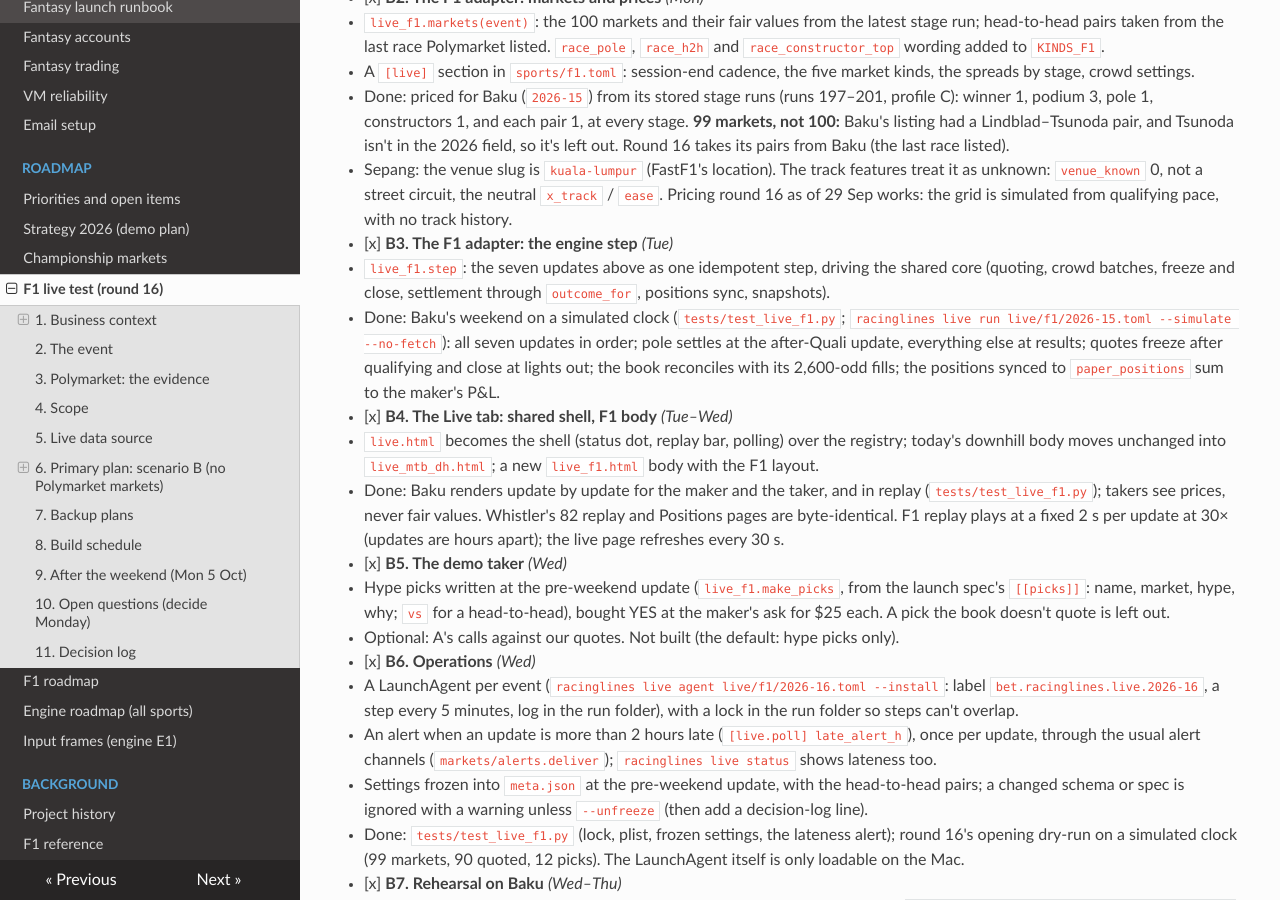
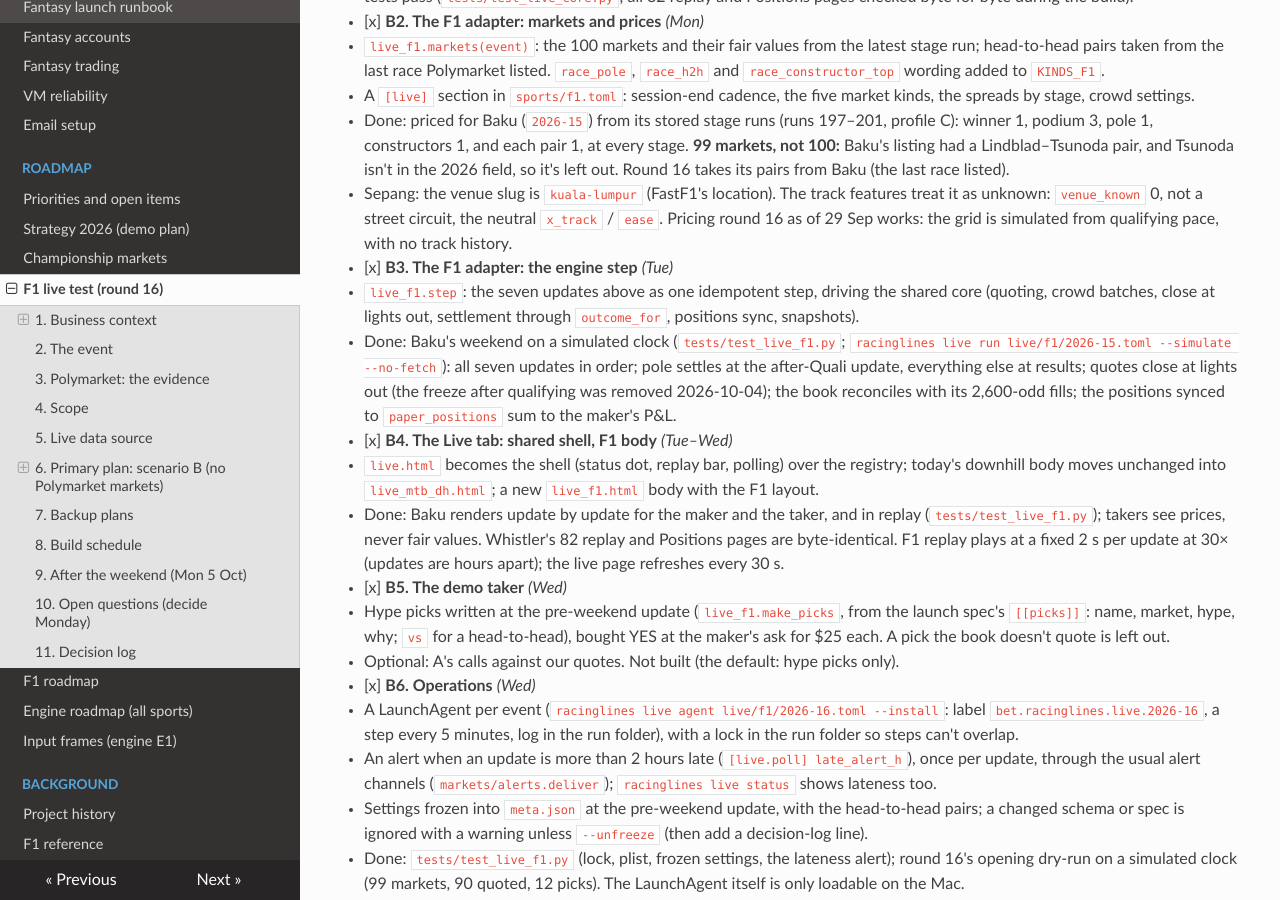
Before and after one commit to lalligagger/racinglines-public, an MkDocs documentation site: the page built from docs/f1-live-roadmap.md, in a window 1280 px wide and 900 px high, scrolled down 8703 px. Built offline with MkDocs 1.6.1, drawn with Linux system fonts in a browser that asks for light colours; nearby versions of some CDN libraries; some of the changed text lies outside the part shown.

Commit message:
Live books never freeze: remove the after-qualifying quote freeze from sports/f1.toml and live_f1
Owner rule (2026-10-04): no freeze at qualifying or any other time of a race weekend. The qualifying update still
settles pole and opens the pre-race window (plan marks it qual); there is no frozen state, every update requotes from
the latest fair until lights out. Live tab label and legend, tests, docs, decision log and CLAUDE.md updated.

Co-Authored-By: Claude Opus 5.5 <noreply@anthropic.com>
Claude-Session: https://claude.ai/code/session_01RmjgQWcdTt33dTQpBHnLfr

```diff
--- a/docs/f1-live-roadmap.md
+++ b/docs/f1-live-roadmap.md
@@ -176,8 +176,9 @@ Sources: [Polymarket: Bahrain GP Driver Winner (April 2026)](https://polymarket.
   pricing and trading ([F1-7](f1-roadmap.md)); real orders
   (`POLYMARKET_TRADING_ENABLED` is unset, and signing needs the CLOB V2 migration);
   Kalshi; Polymarket's props (safety car, red flag, rain, fastest lap in practice).
-- **The race is display-only.** Quotes freeze after qualifying's stage, and the book
-  closes at lights out.
+- **The race is display-only.** The book closes at lights out. It never freezes before that:
+  every update requotes from the latest fair (owner rule, 2026-10-04; the 2026-09-28 freeze
+  after qualifying is withdrawn).
 
 ---
 
@@ -260,7 +261,7 @@ no long-running process to supervise.
 | 2. After FP1 | Thu 23:00 | Crowd trades the window since the last update; reprice; requote |
 | 3. After FP2 | Fri 02:30 | The same |
 | 4. After FP3 | Fri 23:00 | The same |
-| 5. After Quali | Sat 02:30 | The same; **quotes freeze**; pole markets settle from qualifying; the pre-race window opens |
+| 5. After Quali | Sat 02:30 | The same; pole markets settle from qualifying; the pre-race window opens |
 | 6. Lights out | Sun 00:00 | Crowd trades the pre-race window; **the book closes** |
 | 7. Results | Sun ~03:00 | Everything settles from the race classification; final P&L; the Live dot turns grey |
 
@@ -377,8 +378,8 @@ Each item lists what "done" means. B0 matters in every scenario.
   - Done: priced for Baku (`2026-15`) from its stored stage runs (runs 197–201, profile C): winner 1, podium 3, pole 1, constructors 1, and each pair 1, at every stage. **99 markets, not 100:** Baku's listing had a Lindblad–Tsunoda pair, and Tsunoda isn't in the 2026 field, so it's left out. Round 16 takes its pairs from Baku (the last race listed).
   - Sepang: the venue slug is `kuala-lumpur` (FastF1's location). The track features treat it as unknown: `venue_known` 0, not a street circuit, the neutral `x_track` / `ease`. Pricing round 16 as of 29 Sep works: the grid is simulated from qualifying pace, with no track history.
 - [x] **B3. The F1 adapter: the engine step** *(Tue)*
-  - `live_f1.step`: the seven updates above as one idempotent step, driving the shared core (quoting, crowd batches, freeze and close, settlement through `outcome_for`, positions sync, snapshots).
-  - Done: Baku's weekend on a simulated clock (`tests/test_live_f1.py`; `racinglines live run live/f1/2026-15.toml --simulate --no-fetch`): all seven updates in order; pole settles at the after-Quali update, everything else at results; quotes freeze after qualifying and close at lights out; the book reconciles with its 2,600-odd fills; the positions synced to `paper_positions` sum to the maker's P&L.
+  - `live_f1.step`: the seven updates above as one idempotent step, driving the shared core (quoting, crowd batches, close at lights out, settlement through `outcome_for`, positions sync, snapshots).
+  - Done: Baku's weekend on a simulated clock (`tests/test_live_f1.py`; `racinglines live run live/f1/2026-15.toml --simulate --no-fetch`): all seven updates in order; pole settles at the after-Quali update, everything else at results; quotes close at lights out (the freeze after qualifying was removed 2026-10-04); the book reconciles with its 2,600-odd fills; the positions synced to `paper_positions` sum to the maker's P&L.
 - [x] **B4. The Live tab: shared shell, F1 body** *(Tue–Wed)*
   - `live.html` becomes the shell (status dot, replay bar, polling) over the registry; today's downhill body moves unchanged into `live_mtb_dh.html`; a new `live_f1.html` body with the F1 layout.
   - Done: Baku renders update by update for the maker and the taker, and in replay (`tests/test_live_f1.py`); takers see prices, never fair values. Whistler's 82 replay and Positions pages are byte-identical. F1 replay plays at a fixed 2 s per update at 30× (updates are hours apart); the live page refreshes every 30 s.
@@ -525,7 +526,7 @@ existing layout, and the report can be written by hand as Whistler's was.
 | 2026-09-28 | Price every usual Polymarket race market (winner, podium, pole, head-to-head, constructor: 100 markets, modelled on Baku's listing) even though none are listed, and keep every fair price for scoring. |
 | 2026-09-28 | Updates at session ends only; no live feed this weekend. The FastF1 archive drives pricing and the page; SignalR / OpenF1 deferred. |
 | 2026-09-28 | Otherwise a mock private-book run like Whistler's: the demo maker, 1,000 simulated takers and the demo taker, play money. |
-| 2026-09-28 | The race is display-only: quotes freeze after qualifying's update, and the book closes at lights out. |
+| 2026-09-28 | The race is display-only: quotes freeze after qualifying's update, and the book closes at lights out. **Withdrawn 2026-10-04: books never freeze.** |
 | 2026-09-28 | Multi-sport design: one live core (book, crowd, quoting, positions, run folder, replay, registry, the Live tab's shell) and one adapter per sport for its data stream, pricing and page body; sport settings as data in `sports/<code>.toml`. Downhill keeps working unchanged. |
 | 2026-09-29 | Shared quotes round away float noise before the cent floor / ceiling (0.40 ± 0.03 quotes 0.37 / 0.43). Downhill keeps its old rounding (`tidy=False`, sometimes a cent wider), so Whistler's numbers stay identical. |
 | 2026-09-29 | The Live tab is green while an event isn't over and either updated within its sport's `stale_h` (downhill 6 h) or its next scheduled update isn't more than that overdue. F1 updates are up to 20 h apart, so F1 snapshots carry `next_at`. |
@@ -541,3 +542,4 @@ existing layout, and the report can be written by hand as Whistler's was.
 | 2026-09-28 | Kalshi counts as a venue for round 16 (backup plan K). If Kalshi lists by Thu 18:00 PDT the weekend is paper-traded there (tier T1) and the private book runs alongside; otherwise it is a private book only (T3). Only T1 weekends count toward the [validation plan](paper-trading.md#validation-plan) ([Strategy 2026](strategy-2026.md)). |
 | 2026-10-01 | Round 16 tier: **T1 only, no T3** (owner). Kalshi lists the Bahrain GP race winner; run venue strategies (Kalshi, Polymarket) only. Disable private book. Hype picks (12 drivers/teams) still placed at the opening ($25 each). |
 | 2026-10-01 | Round 16 loss cap: **max_loss = 500** (owner). Per-market cap on the F1 private book disabled this round; Baku rehearsal: +$5,337 vs baseline +$6,935, worst market −$559 vs −$2,400 each. |
+| 2026-10-04 | **Live books never freeze** (owner rule): not at qualifying, not at any other time of a race weekend. Every update requotes from the latest fair until the book closes at lights out; `[live.freeze]` is gone from `sports/f1.toml` and `live_f1` has no frozen state. Exchange prices and our fair values are kept as fresh as we can, and the pages warn when they may be out of sync. A deploy pauses the timers for the deploy only; the catch-up step merges missed updates into the next one. Supersedes the 2026-09-28 freeze. |
--- a/docs/live-events.md
+++ b/docs/live-events.md
@@ -125,7 +125,7 @@ Everything around a sport's data stream is shared. Each sport adds an **adapter*
 
 | Layer | Where | Per sport |
 |---|---|---|
-| Settings | `sports/<code>.toml` `[live]` | Everything: adapter, cadence, market kinds, spreads, crowd, freeze and close |
+| Settings | `sports/<code>.toml` `[live]` | Everything: adapter, cadence, market kinds, spreads, crowd, close (books never freeze) |
 | The book and the crowd | `markets/crowd.py` | Only the crowd's settings. Downhill trades per poll (`fills`), F1 in one batch per update (`window`: fills timed across the window, in order) |
 | Quotes | `markets/quoting.py` | The half-spread (downhill widens on course; F1 tightens by stage) |
 | Run folder, snapshots, replay, live / replay state | `pipelines/live.py` | Nothing |
```
Also changed, not shown: CLAUDE.md (+6 -0 lines), docs/cloud-buildout.md (+1 -1 lines), 5 other files.
